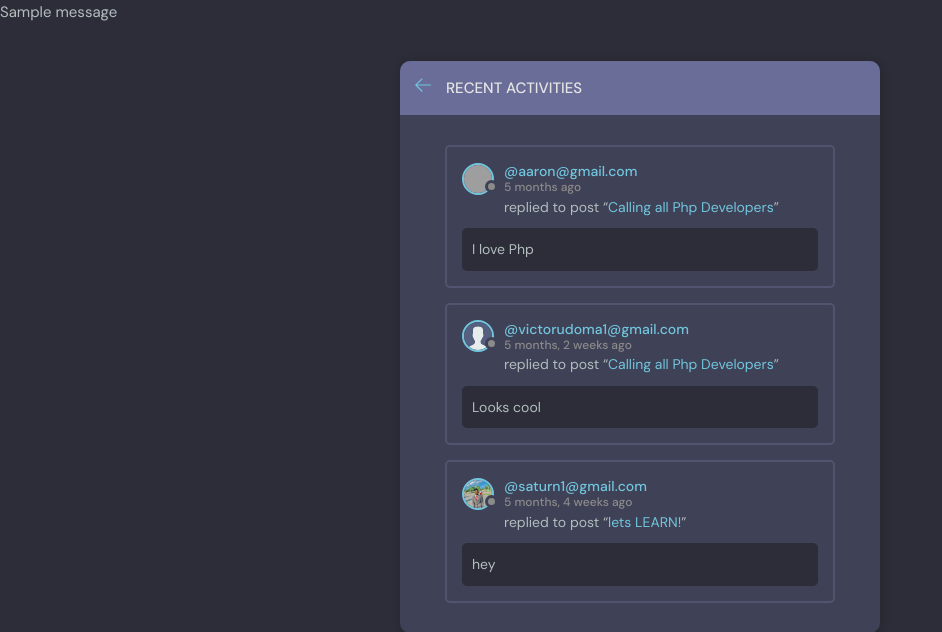
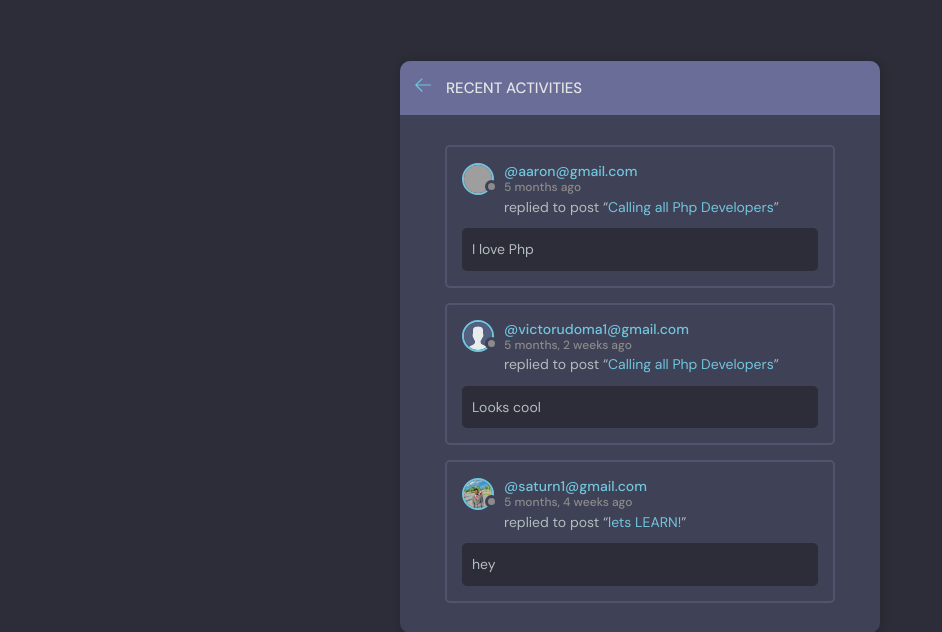
Before and after one commit to Bangboys16/The_first, a Django app: page /activity/ in a window 1280 px wide. Shown: the part 76-708 px from the top of the page, without its empty margins (0-942 px from the left). Run offline with Django 5.2, Linux system fonts and the light colour scheme; data comes from the database, SQL or seed files in the repository; tables that the repository leaves empty hold one stand-in row (values such as "Sample post"); one stand-in notice (Sample message) is shown; parts of the project's set-up code (start-up, migrations or seed data) failed here and were passed over; grey boxes are pictures that could not be loaded.

Commit message:
Made some minor changes

```diff
--- a/templates/main.html
+++ b/templates/main.html
@@ -33,9 +33,9 @@
         Hello, {{ user.username }}.
     {% endif %}
 
-    {% for message in messages%}
+    <!-- {% for message in messages%}
         {{message}}
-    {% endfor %}
+    {% endfor %} -->
 
     </ul>
 
```
